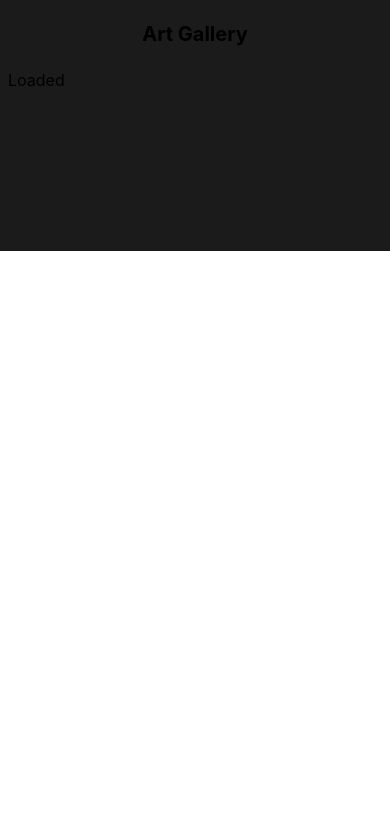
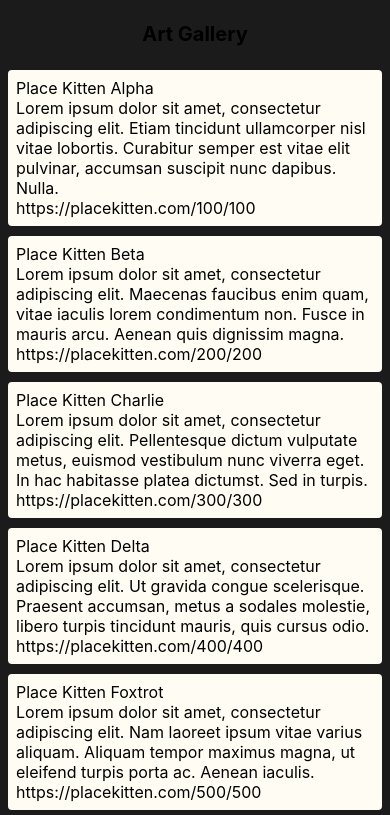
Before and after one commit to Cameronl14320/portal, a Next.js app in the folder portal-client/: page /landing in a window 390 px wide. Shown: the part 593-1408 px from the top of the page. Before the commit the page ends 844 px from the top, so only its background shows below. Built offline with nearby package versions, Linux system fonts and the light colour scheme.

Commit message:
responsive gallery artwork cards

```diff
--- /dev/null
+++ b/portal-client/components/gallery/artwork/artwork-card.module.scss
@@ -0,0 +1,11 @@
+@import '../../../styles/styles.module.scss';
+
+.container {
+    background-color: $starlight-base;
+}
+
+.content {
+    display: flex;
+    flex-direction: column;
+    margin: $portal-double-unit;
+}
--- /dev/null
+++ b/portal-client/components/gallery/artwork/artwork-card.tsx
@@ -0,0 +1,27 @@
+import { Artwork } from "../../../data/datatypes";
+import Card from "../../card/card";
+import style from './artwork-card.module.scss';
+import globalStyles from '../../../styles/styles.module.scss';
+
+export default function ArtworkCard(props: { data: Artwork | null }) {
+    if (props.data) {
+        const artwork = props.data;
+        return (
+            <Card style={{ marginBottom: globalStyles.portalDoubleUnit, width: '100%', height: '100%' }}>
+                <div className={ style.container }>
+                    <div className= { style.content }>
+                        <div>{ artwork.name }</div>
+                        <div>{ artwork.description }</div>
+                        <div>{ artwork.url }</div>
+                    </div>
+                </div>
+            </Card>
+        )
+    }
+
+    return (
+        <div>
+            Loading;
+        </div>
+    )
+}
--- /dev/null
+++ b/portal-client/components/gallery/gallery.module.scss
@@ -0,0 +1,21 @@
+@import '../../styles/styles.module.scss';
+
+.container {
+    display: flex;
+}
+
+.content {
+    display: grid;
+    grid-template-columns: repeat(auto-fit, 1fr);
+    grid-template-rows: repeat(autofit, 1fr);
+    grid-gap: 10px;
+
+    @include breakpoint($sd-min) {
+        grid-template-columns: repeat(auto-fit, minmax(200px, 1fr));
+    }
+
+    @include breakpoint($md-min) {
+    grid-template-columns: repeat(auto-fit, minmax(250px, 1fr));
+
+    }
+}
--- a/portal-client/components/gallery/gallery.tsx
+++ b/portal-client/components/gallery/gallery.tsx
@@ -1,15 +1,20 @@
 import { Artwork } from "../../data/datatypes";
+import ArtworkCard from "./artwork/artwork-card";
+import style from './gallery.module.scss';
 
 export default function Gallery(props: { artworks: Artwork[] | null }) {
     const { artworks } = props;
     if (artworks) {
-        console.log(artworks);
-        // const artworkCards = artworks.forEach(artwork => {
-        //     console.log(artwork);
-        // });
+        const artworkCards = artworks.map(artwork => {
+            return (
+                <ArtworkCard data={ artwork } key={ artwork.name }></ArtworkCard>
+            )
+        })
         return (
-            <div>
-                Loaded
+            <div className={ style.container }>
+                <div className={ style.content }>
+                    { artworkCards }
+                </div>
             </div>
         );
     }
--- a/portal-client/styles/globals.scss
+++ b/portal-client/styles/globals.scss
@@ -31,11 +31,11 @@ a {
   }
 
   @include breakpoint($lg-min) {
-    margin: $portal-double-unit $portal-unit * 50;
+    margin: $portal-double-unit $portal-unit * 40;
   }
 
   @include breakpoint($xl-min) {
-    margin: $portal-double-unit $portal-unit * 100;
+    margin: $portal-double-unit $portal-unit * 50;
   }
 }
 
```
